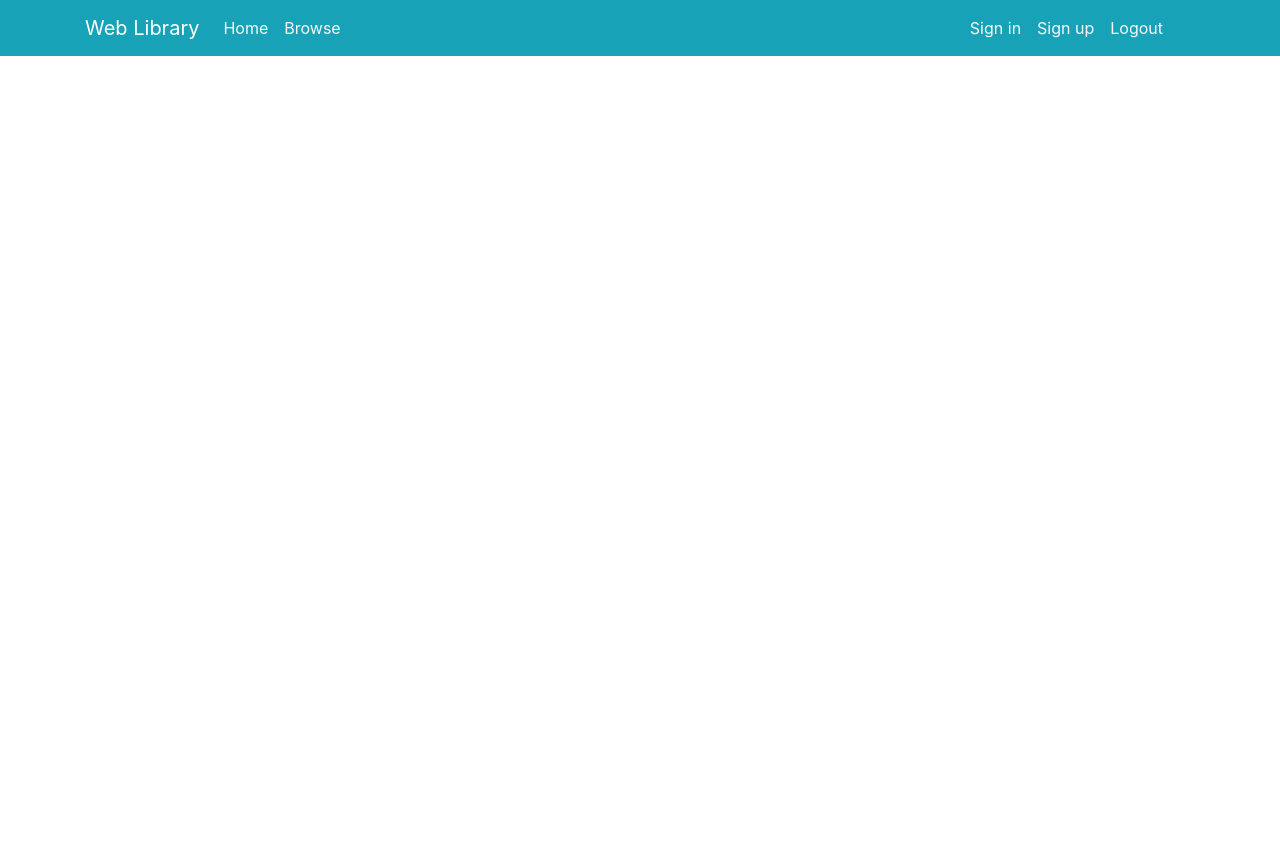
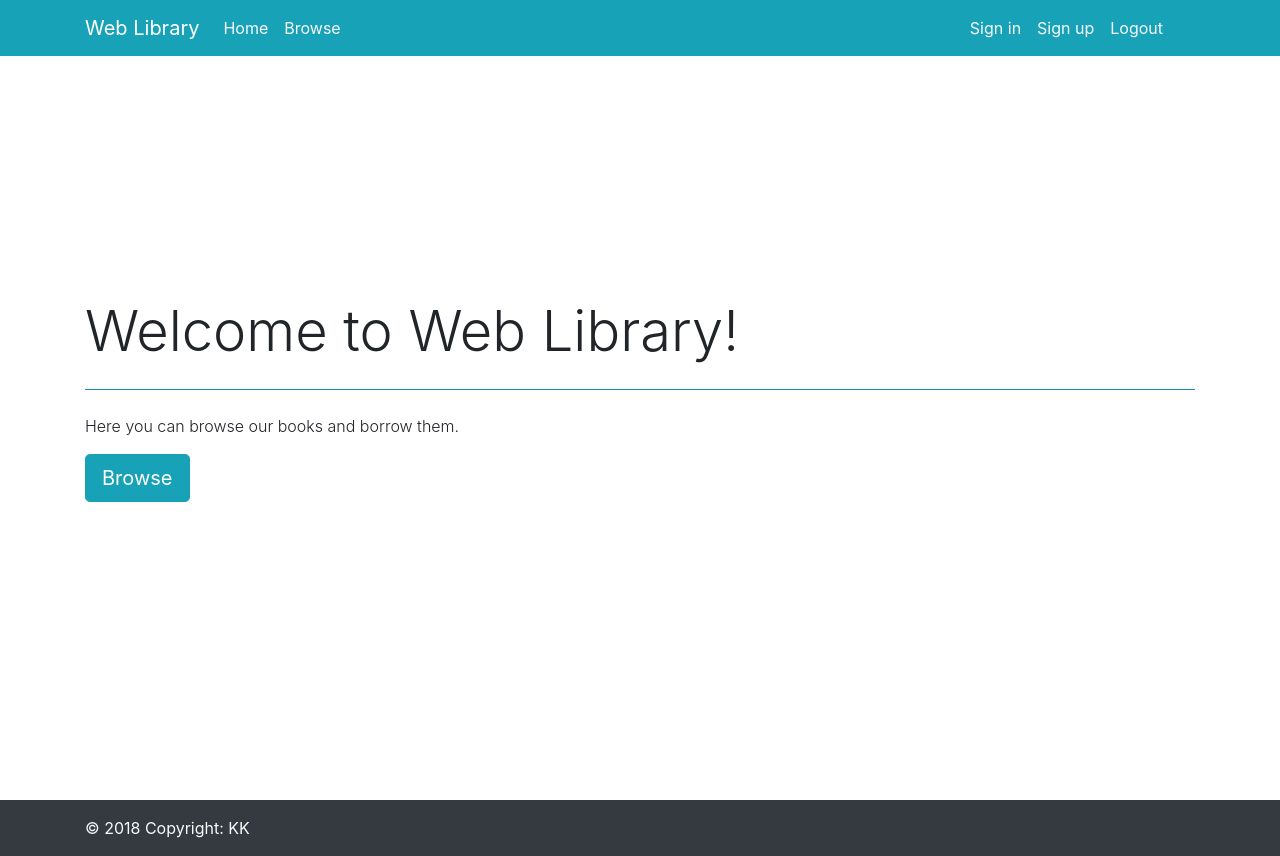
Before and after one commit to KusiakK/WebLibraryUI, an Angular app: page /home in a window 1280 px wide. Before the commit this address led to /. Before the commit the page ends 800 px from the top, so only its background shows below. Built offline with nearby package versions, Linux system fonts and the light colour scheme.

Commit message:
minor changes

```diff
--- a/src/app/app-routing.module.ts
+++ b/src/app/app-routing.module.ts
@@ -2,6 +2,11 @@ import { NgModule } from '@angular/core';
 import {Routes, RouterModule, PreloadAllModules} from '@angular/router';
 
 const routes: Routes = [
+  {
+    path: '',
+    redirectTo: '/home',
+    pathMatch: 'full',
+  },
   {
     path: 'test',
     loadChildren: './test/test.module#TestModule'
--- a/src/app/home/home-routing.module.ts
+++ b/src/app/home/home-routing.module.ts
@@ -3,10 +3,11 @@ import {RouterModule, Routes} from "@angular/router";
 import {HomeComponent} from "./home.component";
 
 const routes: Routes = [
+
   {
-    path: '',
+    path: 'home',
     component: HomeComponent,
-  }
+  },
 ];
 
 @NgModule({
--- a/src/app/home/home.component.html
+++ b/src/app/home/home.component.html
@@ -3,6 +3,6 @@
       <h1 class="display-4">Welcome to Web Library!</h1>
       <hr class="my-4 bg-info opacity">
       <p class="font-weight-light">Here you can browse our books and borrow them.</p>
-      <a class="btn btn-info btn-lg" href="browse" role="button">Browse</a>
+      <a class="btn btn-info btn-lg" href="" role="button">Browse</a>
     </div>
 </div>
--- a/src/app/shared/layout/header.component.html
+++ b/src/app/shared/layout/header.component.html
@@ -11,7 +11,7 @@
           <a class="nav-link text-light" href="/">Home</a>
         </li>
         <li class="nav-item">
-          <a class="nav-link text-light" href="browse">Browse</a>
+          <a class="nav-link text-light" href="../../listing">Browse</a>
         </li>
       </ul>
       <ul class="navbar-nav pr-4">
```
